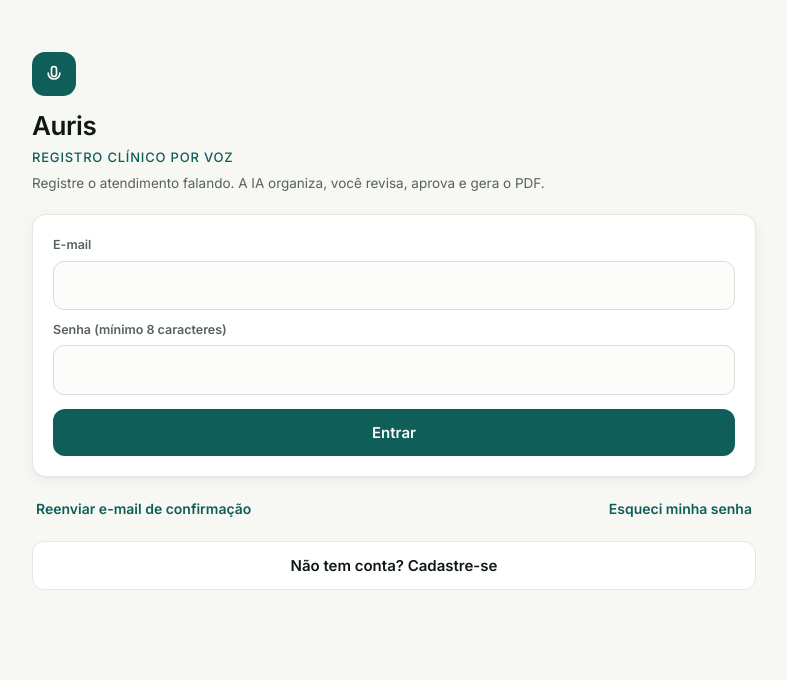
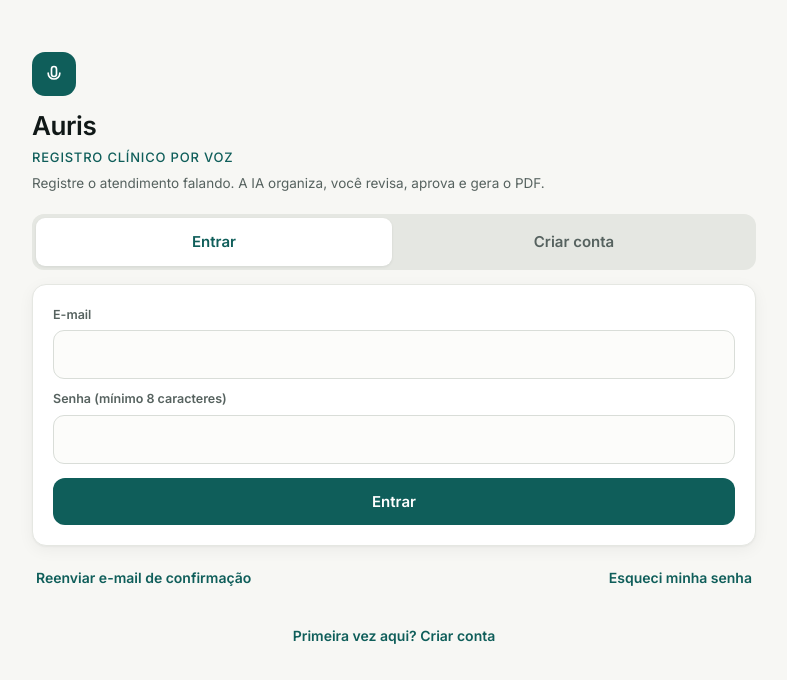
Before and after one commit to moronisr/auris, a Next.js app: page /login in a window 1280 px wide. Shown: the top 680 px of the page, without its empty margins (246-1033 px from the left). Built offline with nearby package versions, Linux system fonts and the light colour scheme.

Commit message:
Login com abas Entrar/Criar conta e erro que orienta novos usuários; remove ponte temporária
Co-Authored-By: Claude Opus 5.5 <noreply@anthropic.com>
Claude-Session: https://claude.ai/code/session_01GszJEzXGnjpfejuBtWWizZ

```diff
--- a/app/globals.css
+++ b/app/globals.css
@@ -109,3 +109,7 @@ details summary { cursor: pointer; color: var(--suave); font-size: 13.5px; font-
 button.link { background: none; color: var(--destaque); min-height: 44px; padding: 8px 4px; font-weight: 600; font-size: 14px; }
 button.link:hover { background: none; color: var(--destaque-escuro); text-decoration: underline; }
 .links-login { display: flex; justify-content: space-between; flex-wrap: wrap; gap: 4px; margin: -4px 0 10px; }
+
+.abas-login { display: grid; grid-template-columns: 1fr 1fr; gap: 4px; padding: 4px; background: var(--linha); border-radius: 12px; margin-bottom: 14px; }
+.abas-login button { background: transparent; color: var(--suave); border: 0; min-height: 42px; border-radius: 9px; font-size: 15px; font-weight: 600; box-shadow: none; }
+.abas-login button.ativa { background: #fff; color: var(--destaque); box-shadow: 0 1px 3px rgba(16,24,23,0.08); }
--- a/app/login/page.tsx
+++ b/app/login/page.tsx
@@ -7,7 +7,7 @@ import { PROFISSOES, ESPECIALIDADES_MEDICAS } from "@/lib/modelos";
 function traduzir(msg: string): string {
   const m = msg.toLowerCase();
   if (m.includes("email not confirmed")) return "Seu e-mail ainda não foi confirmado. Abra o e-mail de confirmação (veja também o spam) e clique no link. Se não chegou, use “Reenviar e-mail de confirmação”.";
-  if (m.includes("invalid login credentials")) return "E-mail ou senha incorretos. Se você acabou de se cadastrar, confirme primeiro o seu e-mail.";
+  if (m.includes("invalid login credentials")) return "E-mail ou senha incorretos. Se é sua primeira vez no Auris, crie sua conta na aba “Criar conta”, acima.";
   if (m.includes("already registered")) return "Este e-mail já tem conta. Clique em “Já tenho conta” e entre.";
   if (m.includes("rate limit")) return "Muitas tentativas em pouco tempo. Aguarde alguns minutos e tente de novo.";
   if (m.includes("password")) return "Senha inválida: use no mínimo 8 caracteres.";
@@ -83,6 +83,10 @@ export default function Login() {
       <h1>Auris</h1>
       <p className="login-desc">Registro clínico por voz</p>
       <p className="muted" style={{ marginTop: -8, marginBottom: 20 }}>Registre o atendimento falando. A IA organiza, você revisa, aprova e gera o PDF.</p>
+      <div className="abas-login" role="tablist">
+        <button type="button" role="tab" aria-selected={modo === "entrar"} className={modo === "entrar" ? "ativa" : ""} onClick={() => { setModo("entrar"); setMsg(null); }}>Entrar</button>
+        <button type="button" role="tab" aria-selected={modo === "cadastrar"} className={modo === "cadastrar" ? "ativa" : ""} onClick={() => { setModo("cadastrar"); setMsg(null); }}>Criar conta</button>
+      </div>
       <form className="card" onSubmit={enviar}>
         {modo === "cadastrar" && (
           <>
@@ -120,6 +124,9 @@ export default function Login() {
         <input type="password" minLength={8} value={senha} onChange={(e) => setSenha(e.target.value)} required />
         <div style={{ height: 14 }} />
         {msg && <div className={msg.tipo} style={{ marginBottom: 10 }}>{msg.texto}</div>}
+        {msg?.tipo === "erro" && modo === "entrar" && msg.texto.includes("primeira vez") && (
+          <button type="button" className="btn-sec" style={{ width: "100%", marginBottom: 10 }} onClick={() => { setModo("cadastrar"); setMsg(null); }}>Criar minha conta</button>
+        )}
         <button type="submit" disabled={carregando} style={{ width: "100%" }}>
           {carregando ? "Aguarde..." : modo === "entrar" ? "Entrar" : "Criar conta"}
         </button>
@@ -150,8 +157,8 @@ export default function Login() {
         </button>
       )}
       </div>}
-      <button className="btn-sec" style={{ width: "100%" }} onClick={() => setModo(modo === "entrar" ? "cadastrar" : "entrar")}>
-        {modo === "entrar" ? "Não tem conta? Cadastre-se" : "Já tenho conta"}
+      <button className="link" style={{ display: "block", margin: "14px auto 0" }} onClick={() => { setModo(modo === "entrar" ? "cadastrar" : "entrar"); setMsg(null); }}>
+        {modo === "entrar" ? "Primeira vez aqui? Criar conta" : "Já tenho conta. Entrar"}
       </button>
     </>
   );
--- a/proxy.ts
+++ b/proxy.ts
@@ -26,5 +26,5 @@ export async function proxy(req: NextRequest) {
 }
 
 export const config = {
-  matcher: ["/((?!_next/static|_next/image|favicon.ico|manifest.webmanifest|ponte.html|auris-demo.mp4|auris-capa.jpg).*)"],
+  matcher: ["/((?!_next/static|_next/image|favicon.ico|manifest.webmanifest).*)"],
 };
```
Also changed, not shown: public/ponte.html (deleted, +0 -18 lines), public/auris-capa.jpg (deleted), 1 other file (tests, documents, lock files or other folders).
